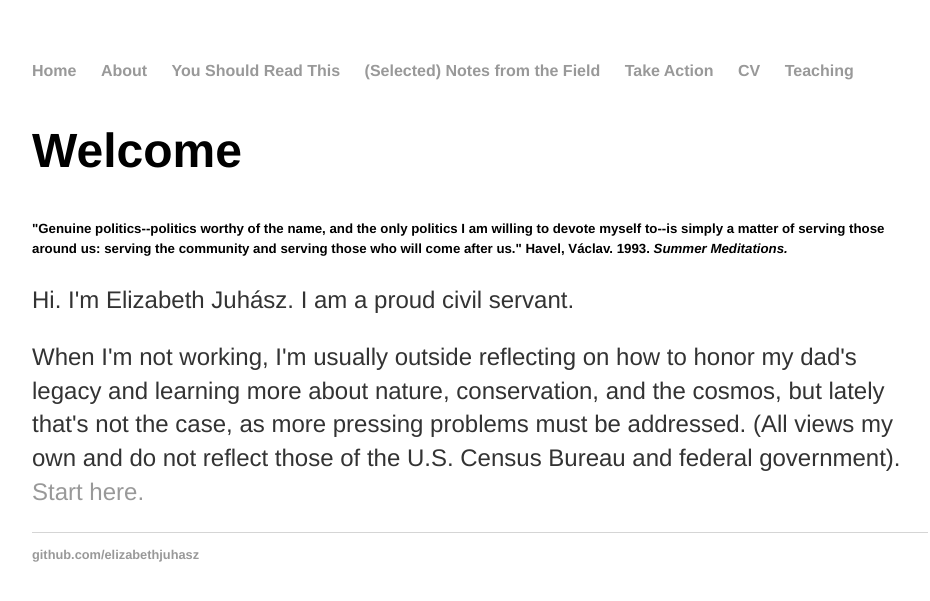
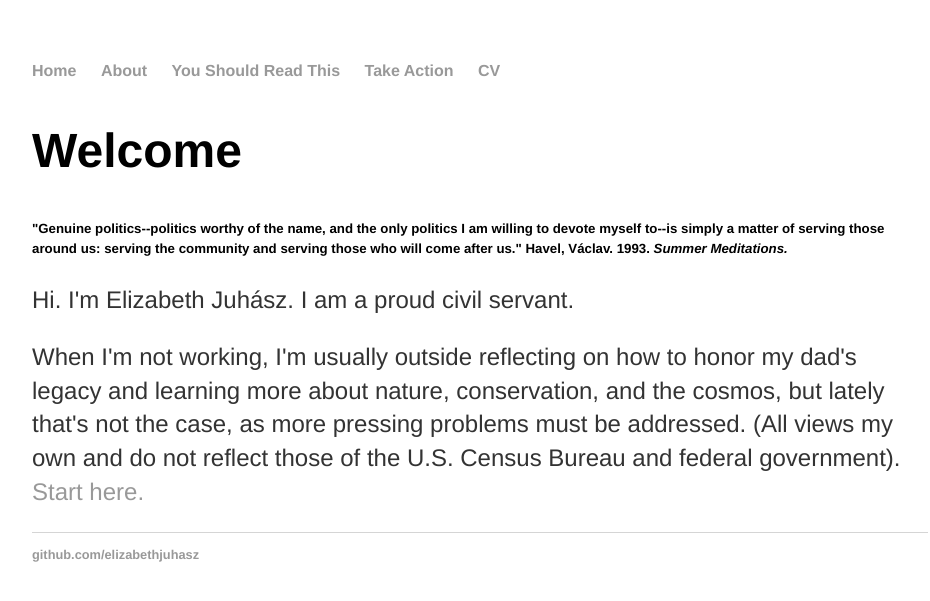
Before and after one commit to elizabethjuhasz/elizabethjuhasz.github.io, a Jekyll site: the page built from index.html, in a window 1280 px wide. Shown: the top 601 px of the page, without its empty margins (160-1090 px from the left). Built offline with Jekyll 4.4.1, drawn with Linux system fonts in a browser that asks for light colours; Markdown is read by kramdown in place of the engine named in the settings.

Commit message:
default.html

```diff
--- a/_layouts/default.html
+++ b/_layouts/default.html
@@ -14,10 +14,8 @@
 <li><a href="/">Home</a></li>
 <li><a href="/about">About</a></li>
 <li><a href="/constitution">You Should Read This</a></li>
-<li><a href="/Selected_Notes_from_the_Field">(Selected) Notes from the Field</a></li>
 <li><a href="/action">Take Action</a></li>
 <li><a href="/cv">CV</a></li>
-<li><a href="/teaching">Teaching</a></li>
 </ul>
     </nav>
 <div class="container">
```
